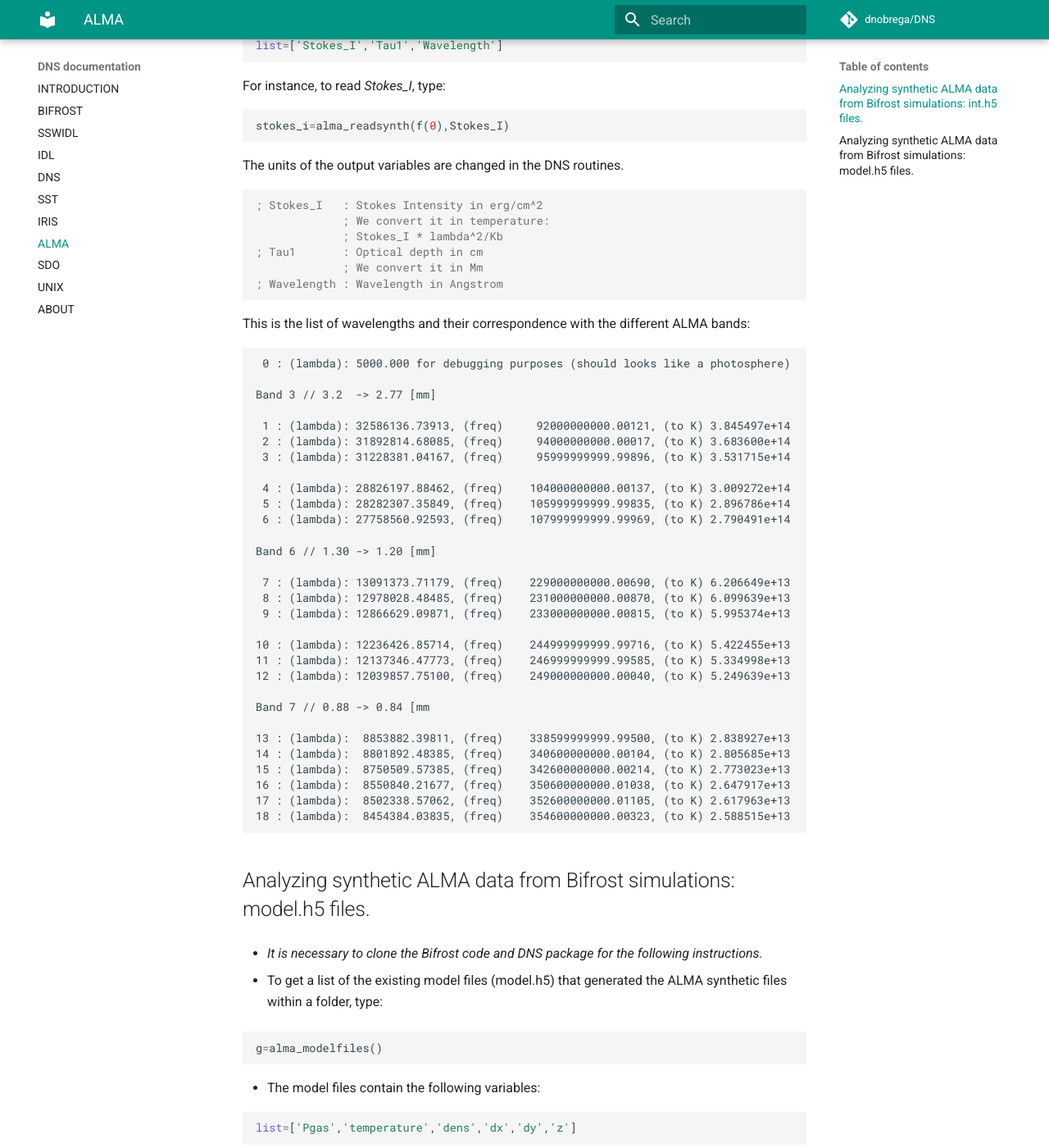
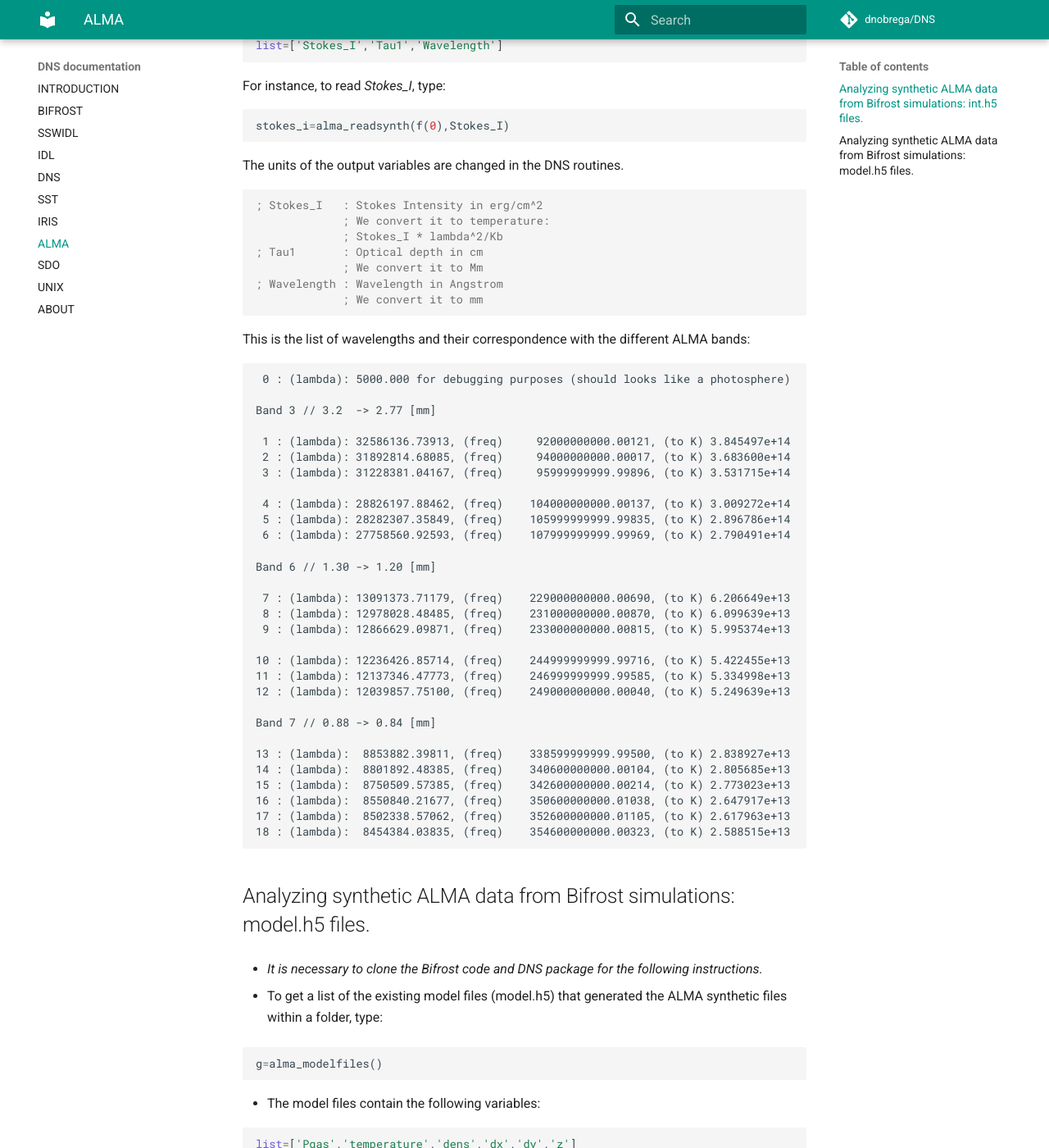
Before and after one commit to dnobrega/DNS, an MkDocs documentation site: the page built from docs/ALMA.md, in a window 1280 px wide and 1400 px high, scrolled down 518 px. Shown: the whole window at 82% size. Built offline with MkDocs 1.6.1 and Material for MkDocs 9.7.7, drawn with Linux system fonts in a browser that asks for light colours; comment, search, counter and statistics services are not loaded.

Commit message:
Update ALMA.md

````diff
--- a/docs/ALMA.md
+++ b/docs/ALMA.md
@@ -22,11 +22,12 @@
 The units of the output variables are changed in the DNS routines.
 ``` IDL
 ; Stokes_I   : Stokes Intensity in erg/cm^2
-             ; We convert it in temperature:
+             ; We convert it to temperature:
              ; Stokes_I * lambda^2/Kb
 ; Tau1       : Optical depth in cm
-             ; We convert it in Mm
+             ; We convert it to Mm
 ; Wavelength : Wavelength in Angstrom
+             ; We convert it to mm
 ```
 This is the list of wavelengths and their correspondence with the different ALMA bands:
 ```
@@ -52,7 +53,7 @@
 11 : (lambda): 12137346.47773, (freq)    246999999999.99585, (to K) 5.334998e+13
 12 : (lambda): 12039857.75100, (freq)    249000000000.00040, (to K) 5.249639e+13
 
-Band 7 // 0.88 -> 0.84 [mm
+Band 7 // 0.88 -> 0.84 [mm]
 
 13 : (lambda):  8853882.39811, (freq)    338599999999.99500, (to K) 2.838927e+13
 14 : (lambda):  8801892.48385, (freq)    340600000000.00104, (to K) 2.805685e+13
````
